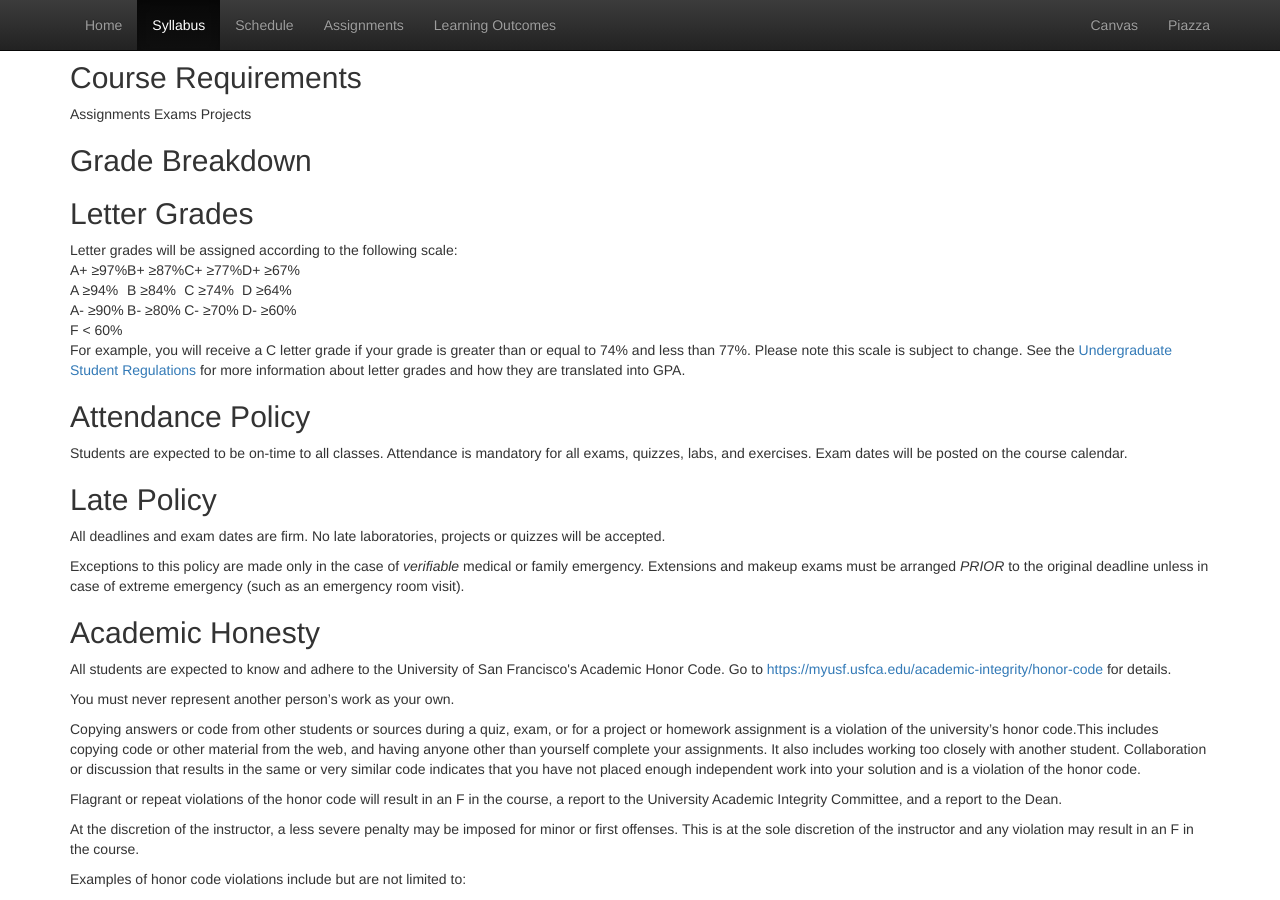
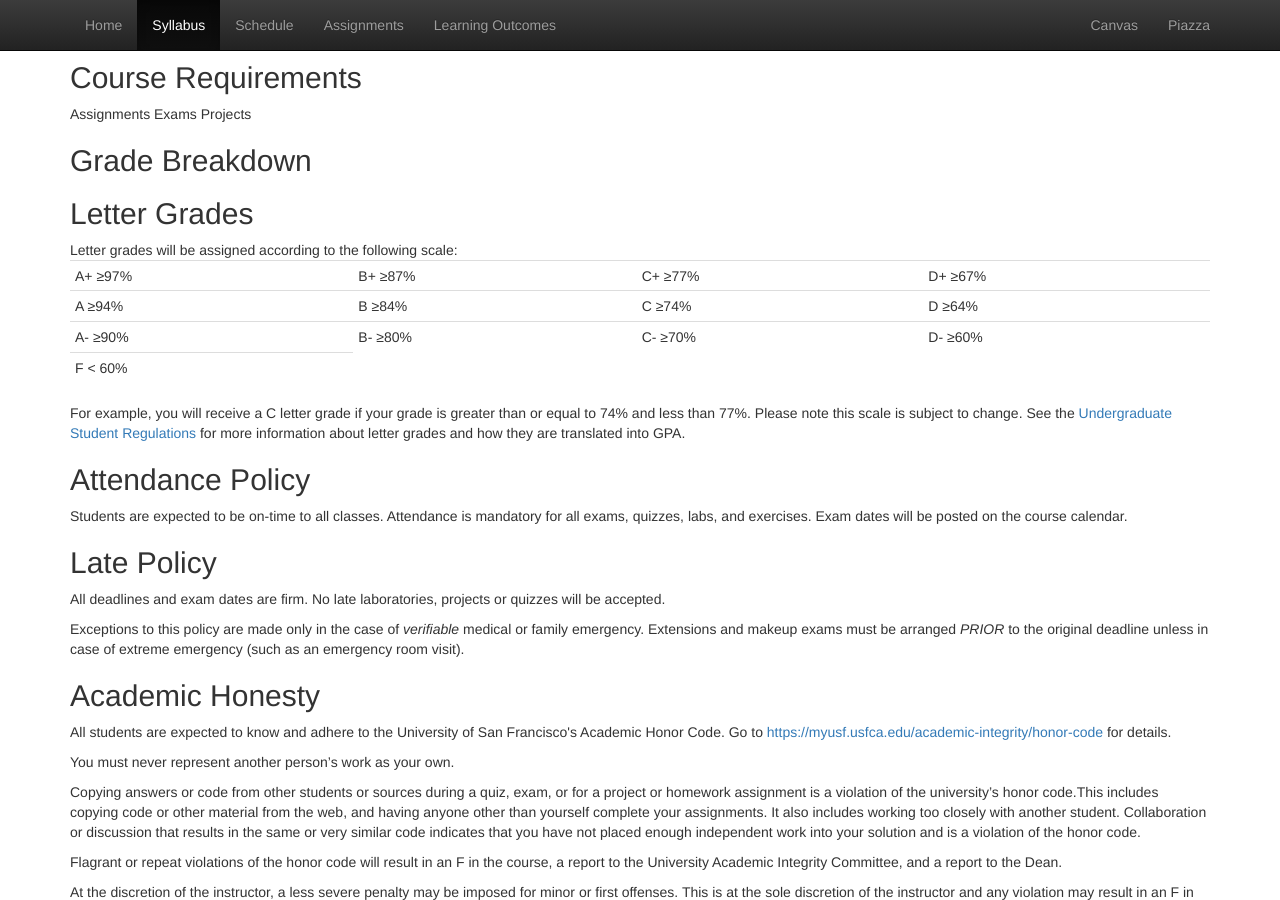
Before and after one commit to CS112-F16/cs112-f16.github.io, a Jekyll site: the page built from syllabus.html, in a window 1280 px wide and 900 px high, scrolled down 890 px. Built offline with Jekyll 4.4.1, drawn with Linux system fonts in a browser that asks for light colours.

Commit message:
update syllabus

```diff
--- a/syllabus.html
+++ b/syllabus.html
@@ -49,12 +49,13 @@ title: Syllabus
    <h2>Letter Grades</h2>
    Letter grades will be assigned according to the following scale:
 
-   <table>
+
+   <table class="table table-condensed" style="text-align:left;">
 	<tr>
 		<td>A+ ≥97%</td>
-		<td>B+	≥87%</td>
-		<td>C+	≥77%</td>
-		<td>D+	≥67%</td>
+		<td>B+ ≥87%</td>
+		<td>C+ ≥77%</td>
+		<td>D+ ≥67%</td>
 	</tr>
 	<tr>
 	</tr>
@@ -65,9 +66,9 @@ title: Syllabus
 	</tr>
 	<tr>
 		<td>A- ≥90%</td>
-		<td>B-	≥80%</td>
-		<td>C-	≥70%</td>
-		<td>D-	≥60%</td>
+		<td>B- ≥80%</td>
+		<td>C- ≥70%</td>
+		<td>D- ≥60%</td>
 	</tr>
 	<tr>
 		<td>F < 60%</td>
```
Also changed, not shown: 1 other file.
